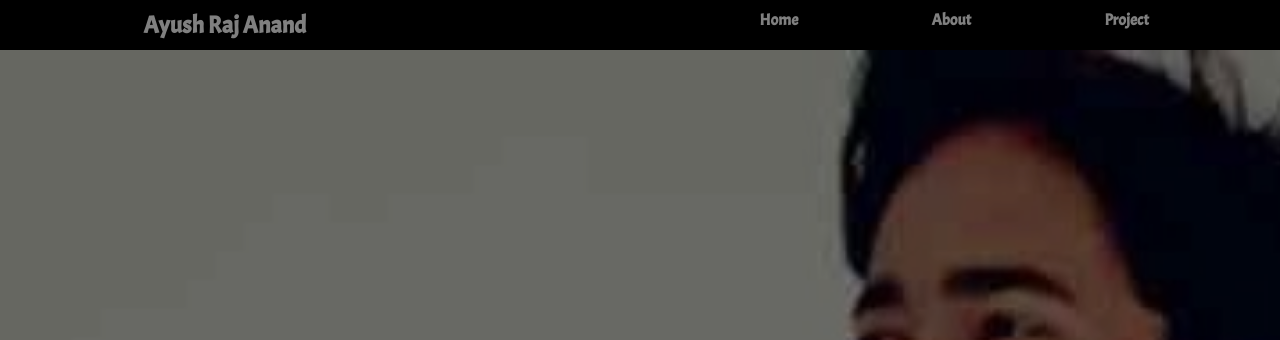
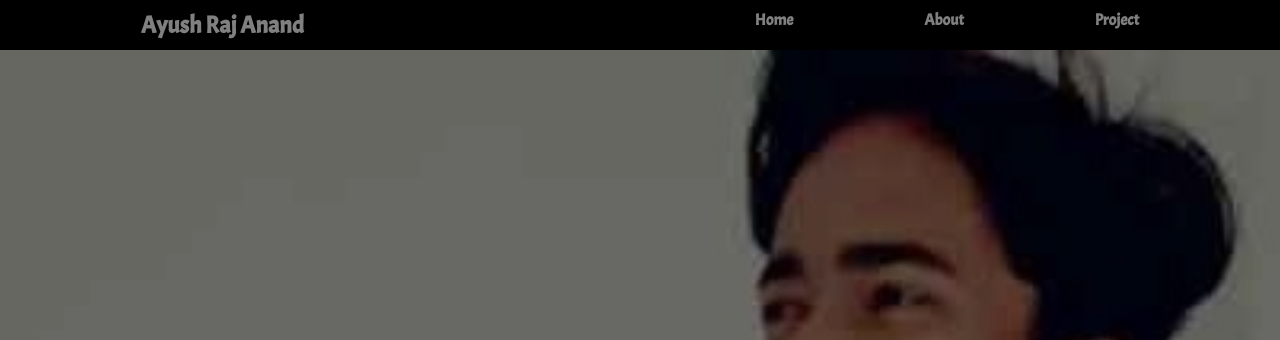
Before and after one commit to f4ayush/portfolio, a plain HTML site: page index.html in a window 1280 px wide. Shown: the top 340 px of the page. Drawn offline with Linux system fonts and the light colour scheme.

Commit message:
Add files via upload

```diff
--- a/index.css
+++ b/index.css
@@ -2,7 +2,7 @@
 * {
   margin: 0;
   padding: 0;
-  /* box-sizing: border-box; */
+  box-sizing: border-box;
 }
 html,
 body {
@@ -60,7 +60,7 @@ li {
   background-repeat: no-repeat;
   background-size: cover;
   width: 100%;
-  height: 900px;
+  height: 100vh;
   display: flex;
   justify-content: center;
   align-items: center;
@@ -93,7 +93,6 @@ li {
 
 .details > pre {
   font-size: 20px;
-  margin: 10px;
 }
 
 .project-container {
@@ -112,6 +111,7 @@ li {
 .project-img > img {
   width: 100%;
   height: 200px;
+  /* object-fit: cover; */
 }
 .project-detail {
   text-align: center;
@@ -124,7 +124,11 @@ footer {
   text-align: center;
   font-size: 25px;
 }
-
+@media only screen and (min-width: 701px) {
+  .container {
+    width: 100%;
+  }
+}
 @media only screen and (max-width: 700px) {
   .container {
     display: block;
@@ -168,7 +172,7 @@ footer {
 
 @media only screen and (max-width: 360px) {
   body {
-    /* background-color: teal; */
+    background-color: teal;
   }
   .main {
     display: flex;
```
